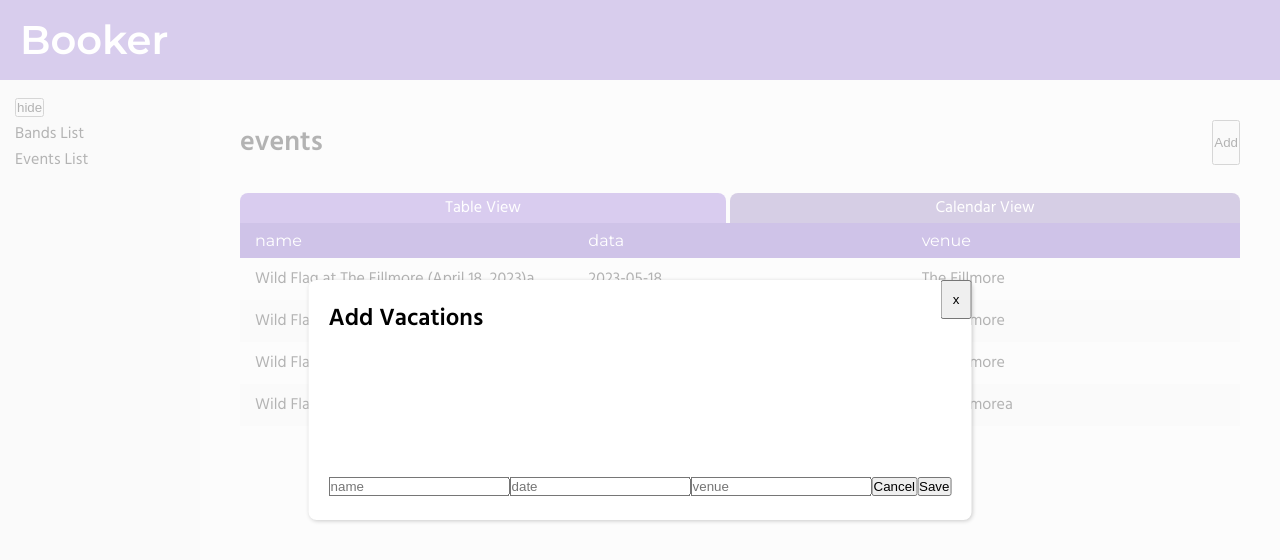
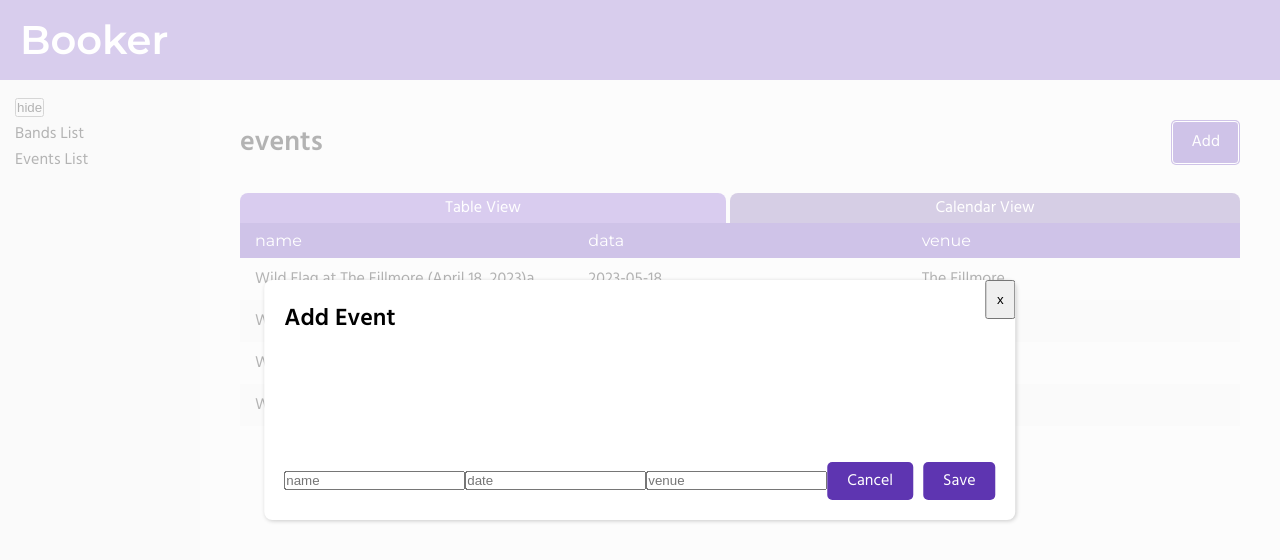
Before and after one commit to video-kid/booker-app, a Next.js app: page /events in a window 1280 px wide. Both pictures are taken after a click on the button "Add". Shown: the top 560 px of the page. Built offline with nearby package versions, Linux system fonts and the light colour scheme.

Commit message:
Add buttons (#19)

```diff
--- /dev/null
+++ b/src/components/Button/Button.module.scss
@@ -0,0 +1,27 @@
+.button {
+  background-color: var(--background-table-header);
+  color: var(--white);
+  font-family: var(--font-secondary);
+  font-weight: 400;
+  font-family: inherit;
+  font-size: 100%;
+  line-height: 1.15;
+  margin: 0;
+  border: none;
+  border-radius: 5px;
+  padding: 10px 20px;
+  margin-right: 10px;
+}
+
+.button:hover {
+  filter: saturate(1.2);
+}
+
+.button:focus {
+  outline: 1px solid #fff;
+  outline-offset: -2px;
+}
+
+.button:last-of-type {
+  margin-right: 0;
+}
--- /dev/null
+++ b/src/components/Button/Button.tsx
@@ -0,0 +1,27 @@
+import React, { MouseEventHandler, ReactNode } from 'react';
+import styles from './Button.module.scss';
+type ButtonProps = {
+  children: ReactNode;
+  label: string;
+  onClick?: MouseEventHandler<HTMLButtonElement>;
+  type?: 'button' | 'submit' | 'reset';
+  props?: HTMLButtonElement;
+};
+
+const Button = ({
+  children,
+  label,
+  type = 'button',
+  ...props
+}: ButtonProps) => {
+  return (
+    <button
+      aria-label={label}
+      {...props}
+      className={styles.button}>
+      {children}
+    </button>
+  );
+};
+
+export default Button;
--- a/src/components/Modal/Modal.tsx
+++ b/src/components/Modal/Modal.tsx
@@ -1,4 +1,4 @@
-import styles from './modal.module.scss';
+import styles from './Modal.module.scss';
 
 type ModalProps = {
   closingHandler: () => void;
--- a/src/pages/events/components/Form.tsx
+++ b/src/pages/events/components/Form.tsx
@@ -1,3 +1,4 @@
+import Button from '@/components/Button/Button';
 import { useForm } from 'react-hook-form';
 
 export type AddEventFormProps = {
@@ -51,17 +52,16 @@ export const Form = ({
         {...register('venue', {})}
       />
 
-      <button
-        type='button'
-        aria-label='cancel'
+      <Button
+        label='cancel'
         onClick={onCancel}>
         Cancel
-      </button>
-      <button
-        aria-label='save'
+      </Button>
+      <Button
+        label='save'
         type='submit'>
         Save
-      </button>
+      </Button>
     </form>
   );
 };
--- a/src/pages/events/index.tsx
+++ b/src/pages/events/index.tsx
@@ -11,6 +11,7 @@ import { useContext } from 'react';
 import { ModalContext, ModalContextProps } from '@/context/modalContext';
 import { Modal } from '@/components/Modal/Modal';
 import { AddEventFormProps, Form } from './components/Form';
+import Button from '@/components/Button/Button';
 
 const Events = () => {
   const fetcher = useFetcher<Array<SongkickEventObject>>();
@@ -56,12 +57,13 @@ const Events = () => {
     <Section>
       <Navbar>
         <Heading>events</Heading>
-        <button
+        <Button
+          label='add-event'
           onClick={() => {
             setModalComponent(
               <Modal closingHandler={closeModal}>
                 <>
-                  <h2>Add Vacations</h2>
+                  <h2>Add Event</h2>
                   <Form
                     onSubmit={(data) => onSubmit(data, closeModal)}
                     onCancel={closeModal}
@@ -69,10 +71,9 @@ const Events = () => {
                 </>
               </Modal>
             );
-          }}
-          aria-label='add'>
+          }}>
           Add
-        </button>
+        </Button>
       </Navbar>
       <Tabs tabsConfig={tabsObj} />
     </Section>
```
Also changed, not shown: src/pages/events/modules/EventsTable.tsx (+11 -6 lines).
